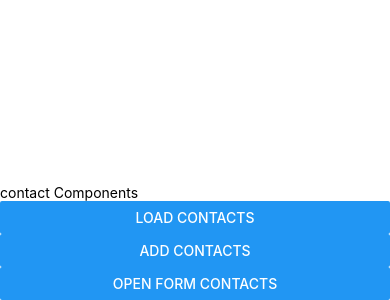
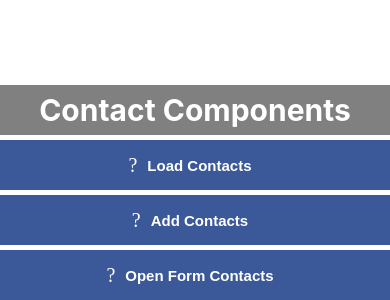
Before and after one commit to yuslianto/RNphoneResources, a React Native app: screen / in a window 390 px wide. Shown: the part 544-844 px from the top of the page. Built offline with nearby package versions, Linux system fonts and the light colour scheme.

Commit message:
install react native vector icons

```diff
--- a/contact.js
+++ b/contact.js
@@ -8,8 +8,10 @@ import {
     Platform,
     requestMultiple,
     ScrollView,
+    TouchableOpacity
 } from "react-native";
 import Contacts from 'react-native-contacts';
+import Icon from 'react-native-vector-icons/Ionicons';
 
 class ContactComponents extends Component {
 
@@ -122,19 +124,48 @@ class ContactComponents extends Component {
                         ))
                     }
                 </ScrollView>
-                <Text>contact Components</Text>
-                <Button
-                    title="Load Contacts"
+                <View style={styles.navTitleStyle}>
+                    <Text style={styles.textTitleStyle}>Contact Components</Text>
+                </View>
+
+                <TouchableOpacity
                     onPress={this.getContacts}
-                />
-                <Button
-                    title="Add Contacts"
+                    style={styles.buttonStyle}
+                >
+                    <Icon name="ios-refresh-circle"
+                        color="white"
+                        size={20}
+                    />
+                    <Text style={styles.textButtonStyle}>
+                        Load Contacts
+                    </Text>
+                </TouchableOpacity>
+
+                <TouchableOpacity
                     onPress={this.addContacts}
-                />
-                <Button
-                    title="Open Form Contacts"
+                    style={styles.buttonStyle}
+                >
+                    <Icon name="ios-add-circle"
+                        color="white"
+                        size={20}
+                    />
+                    <Text style={styles.textButtonStyle}>
+                        Add Contacts
+                    </Text>
+                </TouchableOpacity>
+
+                <TouchableOpacity
                     onPress={this.openContactsForm}
-                />
+                    style={styles.buttonStyle}
+                >
+                    <Icon name="md-contacts"
+                        color="white"
+                        size={20}
+                    />
+                    <Text style={styles.textButtonStyle}>
+                        Open Form Contacts
+                    </Text>
+                </TouchableOpacity>
             </View>
         );
     }
@@ -147,5 +178,31 @@ const styles = StyleSheet.create({
         justifyContent: 'center',
         //alignItems: 'center'
         alignContent: 'center'
-    }
+    },
+    navTitleStyle:{
+        alignItems: 'center',
+        height: 50,
+        backgroundColor: 'grey',
+        justifyContent: 'center'
+    },
+    textTitleStyle: {
+        fontSize: 30,
+        fontWeight: 'bold',
+        color: 'white'
+    },
+    buttonStyle: {
+        alignItems: 'center',
+        height: 50,
+        marginTop: 5,
+        backgroundColor:"#3b5998",
+        flexDirection: 'row',
+        justifyContent: 'center',
+    },
+    textButtonStyle: {
+        fontFamily: 'Arial',
+        fontSize: 15,
+        color: 'white',
+        fontWeight: 'bold',
+        paddingHorizontal: 10
+    },
 });
--- a/package.json
+++ b/package.json
@@ -11,7 +11,8 @@
     "react": "16.8.3",
     "react-native": "0.59.2",
     "react-native-contacts": "^5.0.1",
-    "react-native-image-picker": "^0.28.1"
+    "react-native-image-picker": "^0.28.1",
+    "react-native-vector-icons": "^6.6.0"
   },
   "devDependencies": {
     "@babel/core": "^7.5.0",
```
Also changed, not shown: 4 other files (tests, documents, lock files or other folders).
